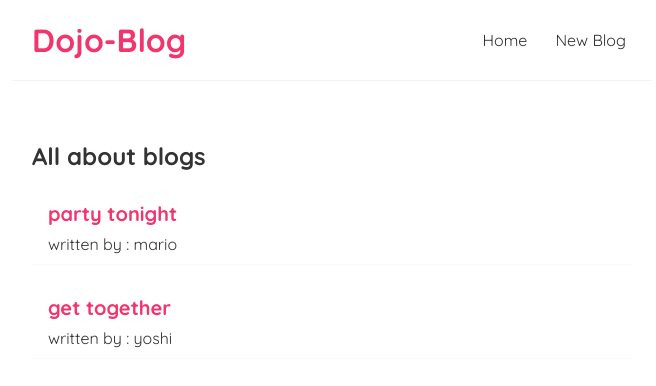
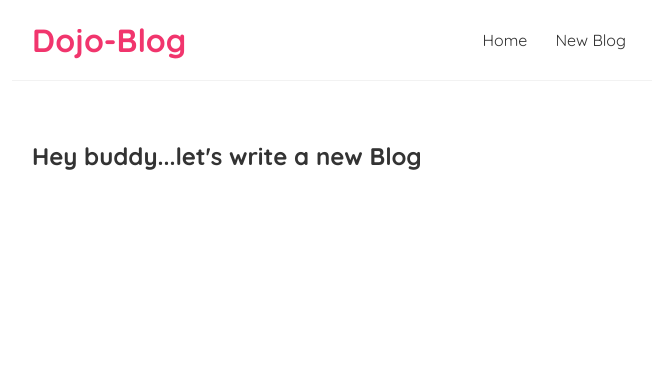
Before and after one commit to ritesh-jadhav/React-modern-blogging-site, a React (Create React App) app: page /create in a window 1280 px wide. Shown: the top 386 px of the page, without its empty margins (308-964 px from the left). Built offline with nearby package versions, Linux system fonts and the light colour scheme; data requests are answered from the project's data file.

Commit message:
handling routes and attached perform cleanUp

```diff
--- a/package.json
+++ b/package.json
@@ -9,6 +9,7 @@
     "@testing-library/user-event": "^12.8.3",
     "react": "^17.0.2",
     "react-dom": "^17.0.2",
+    "react-router-dom": "^5.2.0",
     "react-scripts": "4.0.3",
     "web-vitals": "^1.1.2"
   },
--- a/src/App.js
+++ b/src/App.js
@@ -1,16 +1,26 @@
 
 import Navbar from './Navbar';
 import Home from './Home';
-
+import {BrowserRouter as Router,Switch,Route} from 'react-router-dom';
+import Create from './Create';
   function App() {
 
     return (
-      <div className="App">
-        <Navbar/>
-        <div className="content">
-          <Home/>
+      <Router>
+        <div className="App">
+          <Navbar/>
+          <div className="content">
+            <Switch>
+              <Route exact path="/">
+                <Home/>
+              </Route>
+              <Route path="/create">
+                <Create/>
+              </Route>
+            </Switch>
+          </div>
         </div>
-      </div>
+      </Router>
     );
   }
 
--- /dev/null
+++ b/src/Create.js
@@ -0,0 +1,9 @@
+const Create = () => {
+    return (
+        <div className="create">
+            <h2>Hey buddy...let's write a new Blog</h2>
+        </div>
+     );
+}
+
+export default Create;
--- a/src/Home.js
+++ b/src/Home.js
@@ -1,4 +1,3 @@
-import { useState, useEffect } from 'react';
 import BlogList from './BlogList';
 import useFetch from './useFetch';
 
--- a/src/Navbar.js
+++ b/src/Navbar.js
@@ -1,12 +1,15 @@
+import{ Link } from 'react-router-dom';
+
 const Navbar = () => {
     return (
        <div className="navbar">
            <h1>Dojo-Blog</h1>
            <div className="links">
-               <a href="/">Home</a>
-               <a href="/create">New Blog</a>
+               <Link to="/">Home</Link>
+               <Link to="/create">New Blog</Link>
            </div>
        </div>
      );
 }
+
 export default Navbar;
--- a/src/useFetch.js
+++ b/src/useFetch.js
@@ -1,12 +1,14 @@
 import {useState,useEffect} from 'react';
 
 const useFetch = (url) => {
+const abortCon = new AbortController();
+
     const [data, setData] = useState(null);
     const[isPending,setIsPanding] = useState(true);
     const[error,setError]=useState(null);
     useEffect(() => {
         setTimeout(()=>{
-            fetch(url)
+            fetch(url,{ signal : abortCon.signal })
             .then(res =>{
                 if (!res.ok)
                 {
@@ -19,10 +21,17 @@
                 setError(null);
             },1000)
             .catch(err => {
+                if ( err.name==="AbortError")
+                {
+                    console.log('Background fetch aborted') ;
+                }
+                else {
                 setIsPanding(false);
                 setError(err.message);
+                }
             })
             })
+            return () => abortCon.abort();
     }, [url] );
     return { data, isPending, error};
 }
```
